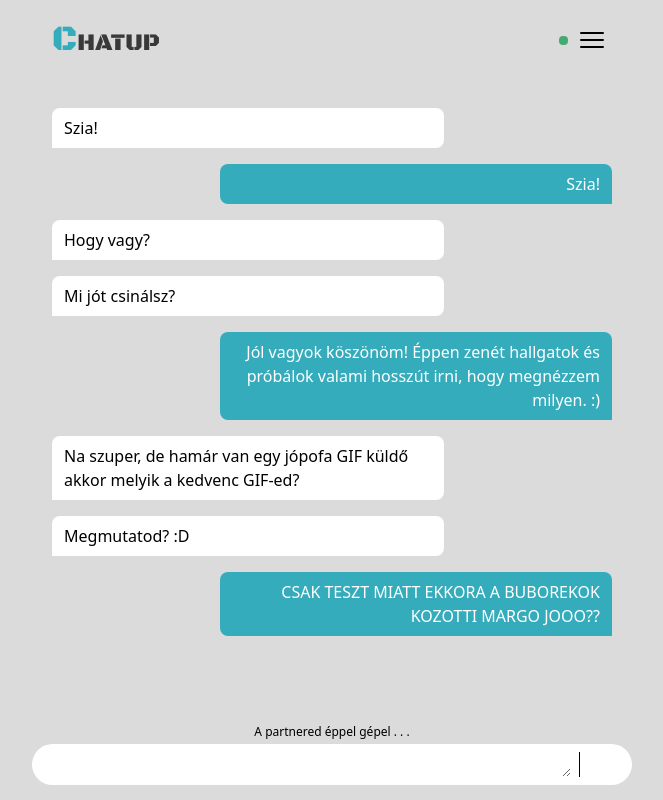
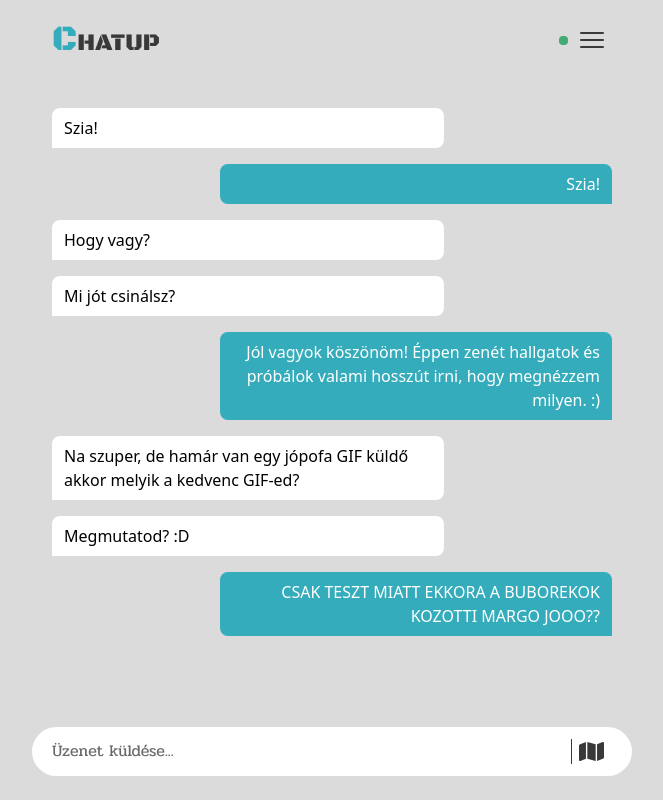
Before and after one commit to zsoltgombocz/chatup-frontend, a React (Vite) app: page /chat in a window 1280 px wide. Shown: the whole page, without its empty margins (308-971 px from the left). Built offline with nearby package versions, Linux system fonts and the light colour scheme; a web font is replaced by a local one.

Commit message:
animated send button + typing WIP

```diff
--- a/src/index.css
+++ b/src/index.css
@@ -1,6 +1,26 @@
 @tailwind base;
 @tailwind components;
 @tailwind utilities;
+
+/* width */
+::-webkit-scrollbar {
+  width: 10px;
+}
+
+/* Track */
+::-webkit-scrollbar-track {
+  background: #f1f1f1;
+}
+
+/* Handle */
+::-webkit-scrollbar-thumb {
+  background: #888;
+}
+
+/* Handle on hover */
+::-webkit-scrollbar-thumb:hover {
+  background: #555;
+}
 
 * {
   margin: 0;
@@ -148,7 +168,7 @@ path.county {
   @apply rounded-full w-5 h-5 absolute mx-1;
 }
 .textarea {
-  @apply rounded-xl bg-bg-light-outer p-3 text-black border border-bg-dark-inner resize-none;
+  @apply rounded-xl bg-bg-light-outer p-3 text-gray-600 border border-bg-dark-inner resize-none;
 }
 .textarea:focus {
    outline: none;
@@ -167,18 +187,18 @@ path.county {
 }
 
 .input-container {
-  @apply flex flex-grow flex-row px-3 py-2 bg-white dark:bg-gray-600 text-black dark:text-white rounded-full;
+  @apply flex flex-grow flex-row px-5 py-3 bg-white dark:bg-gray-600 text-gray-600 dark:text-white rounded-full;
 }
 
 .chat-area {
-  @apply flex flex-grow flex-col overflow-auto h-[500px] px-5 pt-5;
+  @apply flex flex-col overflow-auto h-full px-5 pt-5;
 }
 
 .chat-footer {
-  @apply flex flex-col h-20;
+  @apply flex flex-col h-fit text;
 }
 .chat-input {
-  @apply inline-flex flex-grow outline-none mr-2 bg-transparent text-base relative;
+  @apply inline-flex flex-grow outline-none mr-2 bg-transparent text-base relative resize-none;
 }
 
 .chat-input::placeholder {
@@ -190,7 +210,7 @@ path.county {
 }
 
 .chat-more::after {
-  @apply bg-black dark:bg-white;
+  @apply bg-gray-600 dark:bg-white;
   content: " ";
   height: 100%;
   width: 1px;
--- a/src/views/ChatView.tsx
+++ b/src/views/ChatView.tsx
@@ -5,7 +5,7 @@ import Status from '@atoms/Status';
 import { Bars3Icon } from '@heroicons/react/24/outline';
 import { useUserSettings } from '@store/userSettings';
 import { UserStatus } from '@utils/enums';
-import { motion as m } from 'framer-motion';
+import { AnimatePresence, motion as m } from 'framer-motion';
 import { useEffect, useState } from 'react';
 
 type ChatBubbleProps = {
@@ -18,14 +18,29 @@ enum BubbleType {
     OWN, PARTNER
 }
 
+
 const ChatView = () => {
     useEffect(() => {
         console.log('id alapjan ujra csatlakozni socketre??')
     }, []);
 
+    const [text, setText] = useState("");
+    const [typing, setTyping] = useState(false);
+
+    useEffect(() => {
+        if (text.length <= 0 && typing) setTyping(false);
+        if (text.length <= 0) return;
+
+        setTyping(true);
+        const debounce = setTimeout(() => {
+            setTyping(false);
+        }, 2000)
+
+        return () => clearTimeout(debounce)
+    }, [text])
+
     const userColor = useUserSettings(state => state.color);
 
-    const [text, setText] = useState('');
 
     return (
         <>
@@ -34,7 +49,7 @@ const ChatView = () => {
                     <Logo size={'sm'} />
                     <div className={'flex flex-row justify-center items-center gap-1'}>
                         <Status status={UserStatus.ONLINE} />
-                        <Bars3Icon className={'h-8 w-10 cursor-pointer text-black dark:text-white'} />
+                        <Bars3Icon className={'h-8 w-10 cursor-pointer text-gray-600 dark:text-white'} />
                     </div>
                 </div>
 
@@ -48,19 +63,41 @@ const ChatView = () => {
                     <ChatBubble text={'Megmutatod? :D'} color={'white'} type={BubbleType.PARTNER} />
                     <ChatBubble text={'CSAK TESZT MIATT EKKORA A BUBOREKOK KOZOTTI MARGO JOOO??'} color={userColor} type={BubbleType.OWN} />
                 </div>
-                <div className={'relative chat-footer pb-6'}>
-                    <p className={'text-xs text-center py-1'}>A partnered éppel gépel . . .</p>
-                    <div className={'input-container'}>
-                        <textarea rows={1} className={'chat-input'} onChange={(e) => setText(e.target.value)} />
-                        <button className={'chat-more'}>
-                            <MapIcon size={25} className={'cursor-pointer fill-white'} />
-                        </button>
-                        <button className={'chat-send'}>
-                            {text.length > 0 && <SendIcon size={25} className={`cursor-pointer fill-${userColor}`} />}
-                        </button>
-                    </div>
-                </div>
+                <AnimatePresence>
+                    <m.div layout className={'relative chat-footer pb-6'}>
+                        <p
+                            className={'text-xs text-center h-5 relative z-10'}
+                        >
+                            <AnimatePresence>
+                                {typing && (
+                                    <m.div
+                                        className={'absolute top-0 w-full'}
+                                        initial={{ opacity: 0, y: 25 }}
+                                        animate={{ opacity: 1, y: 0 }}
+                                        exit={{ opacity: 0, y: 25 }}
+                                    >Partnered éppen gépel...</m.div>
+                                )}
+                            </AnimatePresence>
+                        </p>
 
+                        <m.div layout className={'input-container z-20'}>
+                            <m.textarea layout placeholder={'Üzenet küldése...'} rows={1} className={'chat-input'} onChange={(e) => setText(e.target.value)} />
+                            <m.button layout={'position'} className={'chat-more'}>
+                                <MapIcon size={25} className={'cursor-pointer dark:fill-white fill-gray-600'} />
+                            </m.button>
+
+                            {text.length > 0 && (
+                                <m.button
+                                    className={'chat-send'}
+                                    initial={{ opacity: 0, y: -50 }}
+                                    animate={{ opacity: 1, y: 0 }}
+                                    exit={{ opacity: 0, position: 'absolute' }}>
+                                    <SendIcon size={25} className={`cursor-pointer fill-${userColor}`} />
+                                </m.button>
+                            )}
+                        </m.div>
+                    </m.div>
+                </AnimatePresence>
             </m.div>
         </>
     )
```
